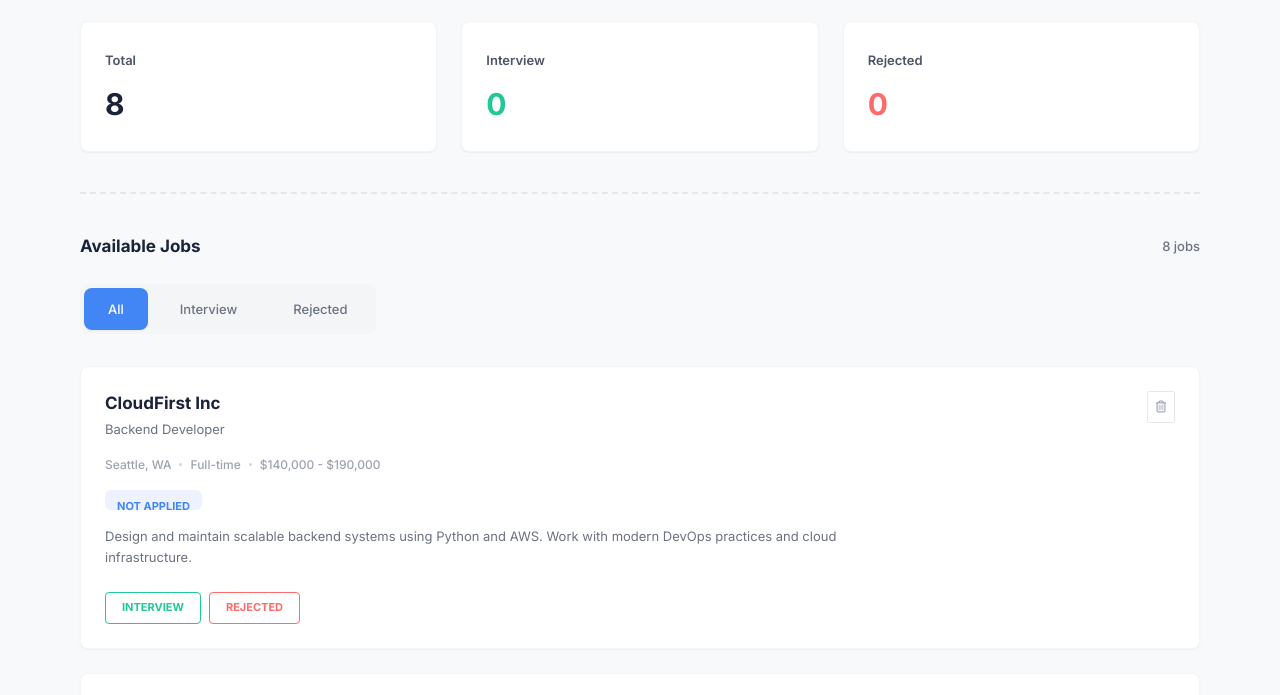
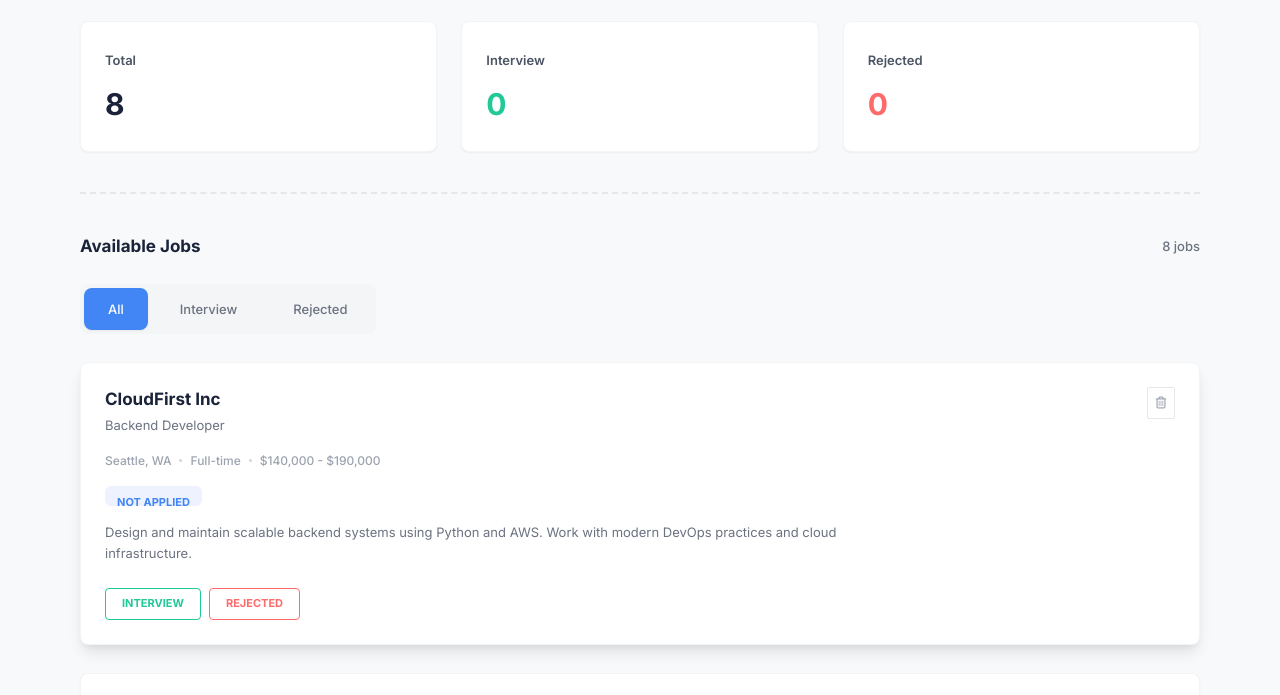
Before and after one commit to Eklas-me/B13-A4-PH-Job-Tracker, a plain HTML site: page index.html in a window 1280 px wide. In both pictures the pointer is over the element 640 px from the left and 597 px from the top of the page. Shown: the part 90-785 px from the top of the page. Drawn offline with nearby package versions, Linux system fonts and the light colour scheme.

Commit message:
Add hover elevation effect to .job-card

```diff
--- a/style.css
+++ b/style.css
@@ -187,9 +187,15 @@
     background-color: white;
     border-radius: 0.5rem;
     padding: 1.5rem;
-    box-shadow: 0 1px 2px 0 rgba(0, 0, 0, 0.05);
+    box-shadow: 0 1px 2px 0 rgba(0, 0, 0, 0.05) !important;
     border: 1px solid #f3f4f6;
     position: relative;
+    transition: transform 0.2s ease, box-shadow 0.2s ease !important;
+}
+
+.job-card:hover {
+    transform: translateY(-4px) !important;
+    box-shadow: 0 10px 15px -3px rgba(0, 0, 0, 0.1), 0 4px 6px -2px rgba(0, 0, 0, 0.05) !important;
 }
 
 .job-company {
```
